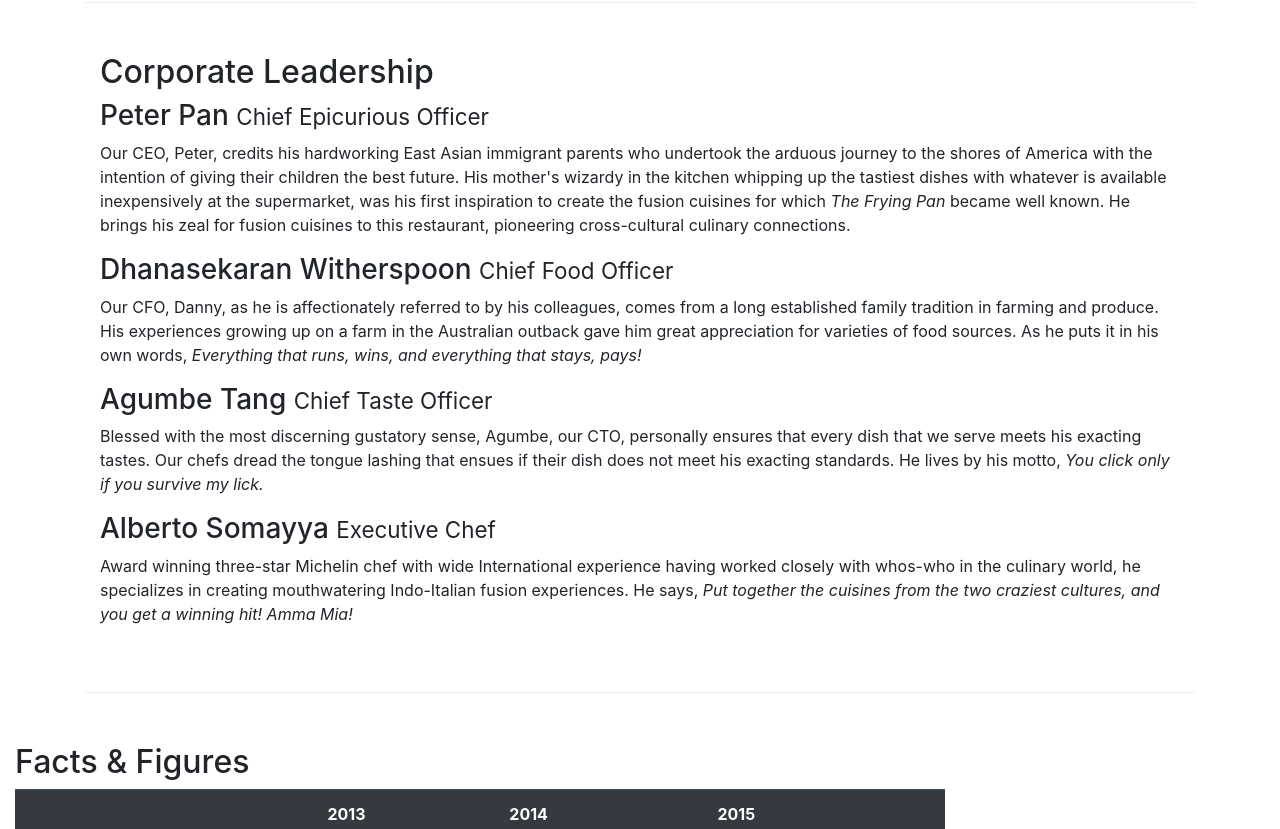
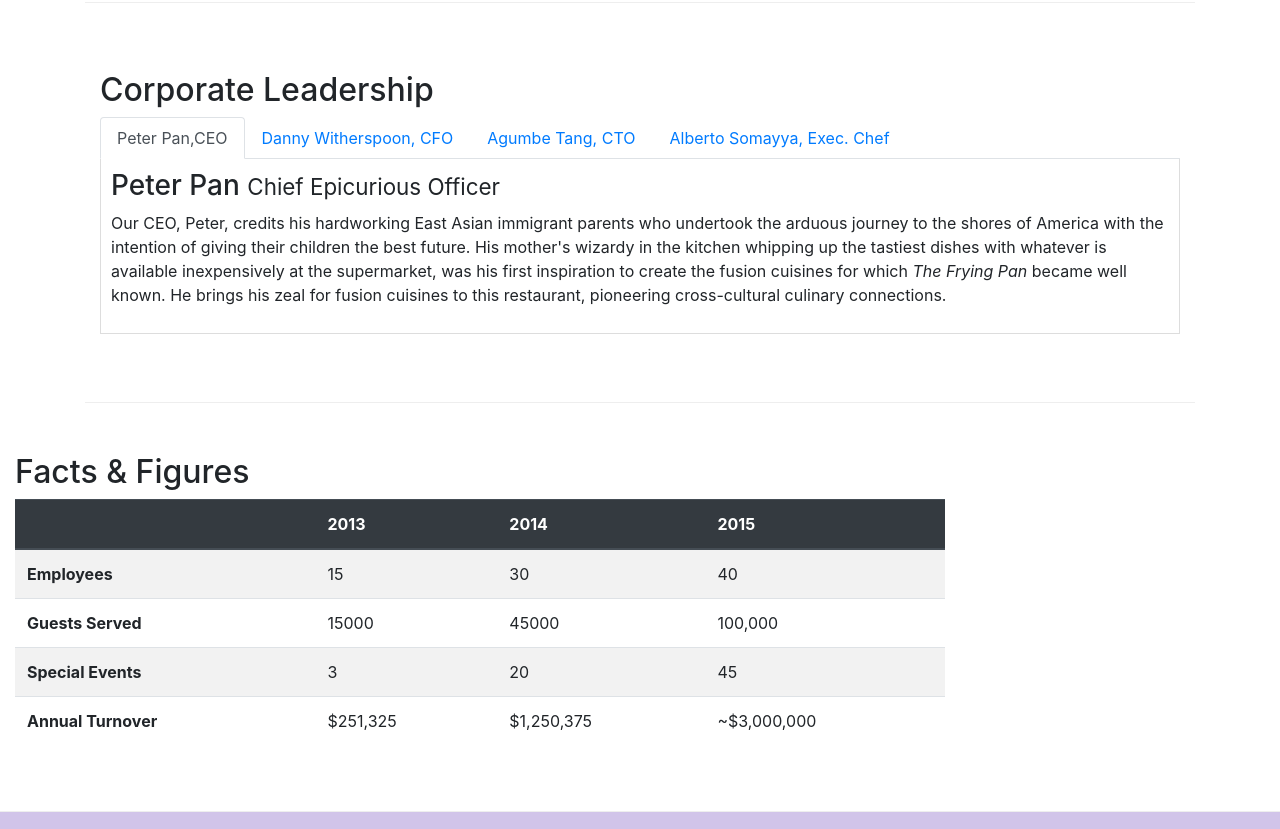
Before and after one commit to cherry247/Front-End-Web-UI-Frameworks-and-Tools-Bootstrap-4-, a website: page week-1/Bootstrap4/conFusion/aboutus.html in a window 1280 px wide. Shown: the part 948-1777 px from the top of the page. Drawn offline with nearby package versions, Linux system fonts and the light colour scheme.

Commit message:
added navigation tabs

```diff
--- a/week-1/Bootstrap4/conFusion/aboutus.html
+++ b/week-1/Bootstrap4/conFusion/aboutus.html
@@ -101,17 +101,44 @@
         <div class="row row-content align-items-center">
             <div class="col-12">
                 <h2>Corporate Leadership</h2>
+                <ul class="nav nav-tabs">
+                    <li class="nav-item">
+                        <a href="#peter" class="nav-link active" role='tab' data-toggle="tab">Peter Pan,CEO</a>
+                    </li>
+                    <li class="nav-item">
+                        <a href="#danny" class="nav-link"  role="tab" data-toggle="tab">Danny Witherspoon, CFO</a>
+                      </li>
+                      <li class="nav-item">
+                        <a href="#agumbe" class="nav-link" role="tab"
+                          data-toggle="tab">Agumbe Tang, CTO</a>
+                      </li>
+                      <li class="nav-item">
+                        <a class="nav-link" href="#alberto" role="tab"
+                          data-toggle="tab">Alberto Somayya, Exec. Chef</a>
+                      </li>
+                </ul>
+                <div class="tab-content">
+                    <div class="tab-pane fade show active" role="tabpanel" id="peter">
                         <h3>Peter Pan <small>Chief Epicurious Officer</small></h3>
                         <p class="d-none d-sm-block">Our CEO, Peter, credits his hardworking East Asian immigrant parents who undertook the arduous journey to the shores of America with the intention of giving their children the best future. His mother's wizardy in the kitchen whipping up the tastiest dishes with whatever is available inexpensively at the supermarket, was his first inspiration to create the fusion cuisines for which <em>The Frying Pan</em> became well known. He brings his zeal for fusion cuisines to this restaurant, pioneering cross-cultural culinary connections.</p>
+                    </div>
+                    <div class="tab-pane fade" role="tabpanel" id="danny">
                         <h3>Dhanasekaran Witherspoon <small>Chief Food Officer</small></h3>
                         <p class="d-none d-sm-block">Our CFO, Danny, as he is affectionately referred to by his colleagues, comes from a long established family tradition in farming and produce. His experiences growing up on a farm in the Australian outback gave him great appreciation for varieties of food sources. As he puts it in his own words, <em>Everything that runs, wins, and everything that stays, pays!</em></p>
+                    </div>
+                    <div class="tab-pane fade" role="tabpanel" id="agumbe">
                         <h3>Agumbe Tang <small>Chief Taste Officer</small></h3>
                         <p class="d-none d-sm-block">Blessed with the most discerning gustatory sense, Agumbe, our CTO, personally ensures that every dish that we serve meets his exacting tastes. Our chefs dread the tongue lashing that ensues if their dish does not meet his exacting standards. He lives by his motto, <em>You click only if you survive my lick.</em></p>
+                    </div>
+                    <div class="tab-pane fade" role="tabpanel" id="alberto">
                         <h3>Alberto Somayya <small>Executive Chef</small></h3>
                         <p class="d-none d-sm-block">Award winning three-star Michelin chef with wide International experience having worked closely with whos-who in the culinary world, he specializes in creating mouthwatering Indo-Italian fusion experiences. He says, <em>Put together the cuisines from the two craziest cultures, and you get a winning hit! Amma Mia!</em></p>
                         </div>
                     </div>
                     </div>
+            </div>
+       </div>
+
     <div class="row row-content align-items-center">
         <div class="col-12 col-sm-9">
             <h2>Facts &amp; Figures</h2>
@@ -199,6 +226,10 @@
                 </div>
            </div>
         </div>
+          <!-- jQuery first, then Popper.js, then Bootstrap JS. -->
+    <script src="node_modules/jquery/dist/jquery.slim.min.js"></script>
+    <script src="node_modules/popper.js/dist/umd/popper.min.js"></script>
+    <script src="node_modules/bootstrap/dist/js/bootstrap.min.js"></script>
     </footer>
 
 </body>
--- a/week-1/Bootstrap4/conFusion/css/style.css
+++ b/week-1/Bootstrap4/conFusion/css/style.css
@@ -37,3 +37,9 @@ body{
     background-color: #512DA8;
 
 }
+.tab-content {
+    border-left: 1px solid #ddd;
+    border-right: 1px solid #ddd;
+    border-bottom: 1px solid #ddd;
+    padding: 10px;
+}
```
Lines whose indentation alone changed are shown as unchanged.
